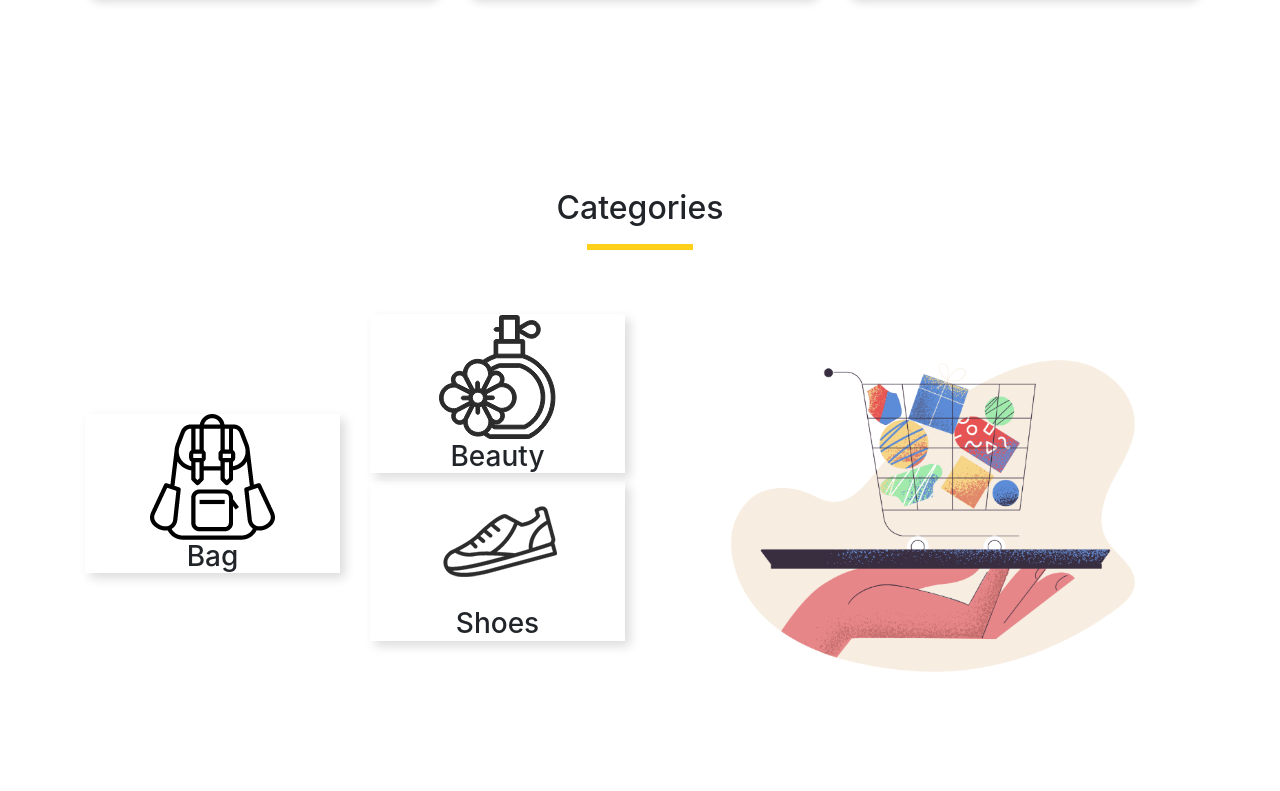
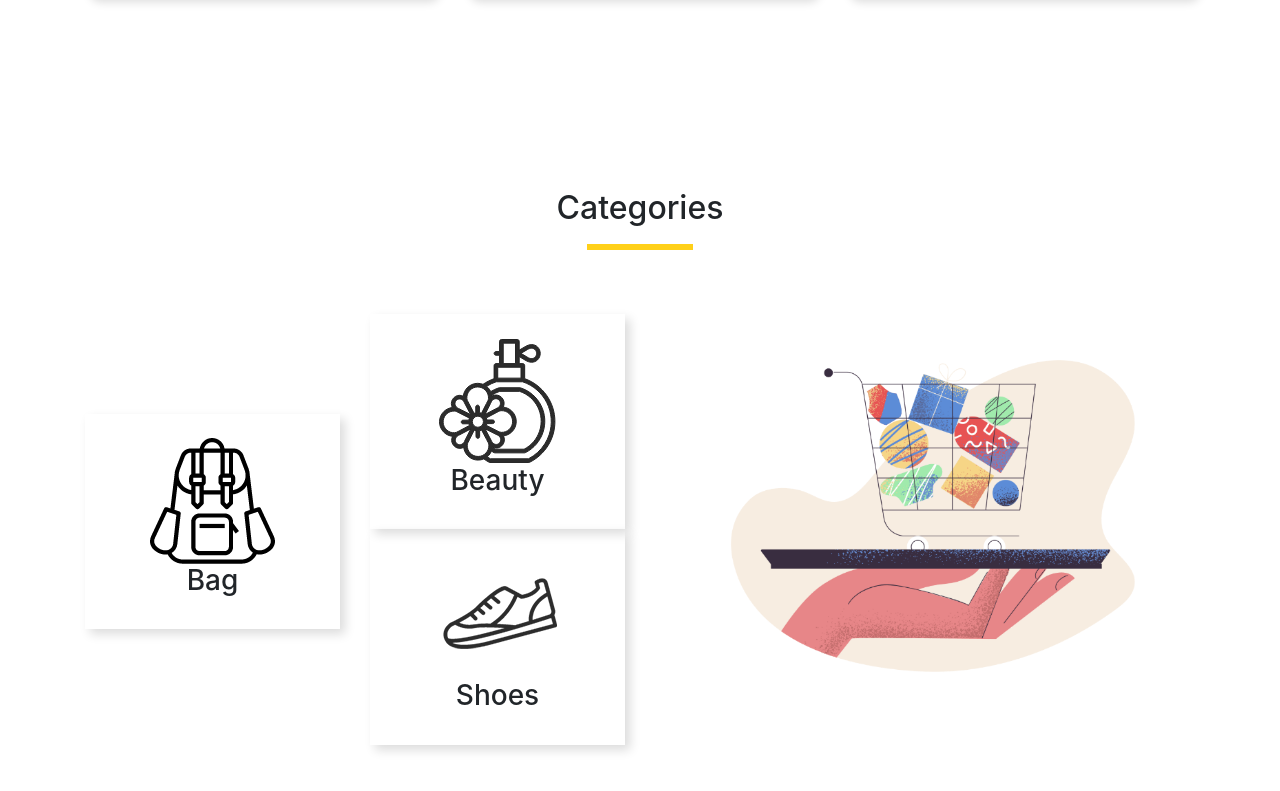
Before and after one commit to codersaed/hot-gadgets, a plain HTML site: page index.html in a window 1280 px wide. Shown: the part 2076-2867 px from the top of the page. Drawn offline with nearby package versions, Linux system fonts and the light colour scheme.

Commit message:
file add

```diff
--- a/index.html
+++ b/index.html
@@ -169,17 +169,17 @@
             </div>
             <div class="row">
                 <div class="col-md-3 box-f">
-                    <div class="box-s">
+                    <div class="box-s py-4">
                         <img src="image/Categories/bag.png" alt="bag">
                         <h3>Bag</h3>
                     </div>
                 </div>
                 <div class="col-md-3">
-                    <div class="box-s">
+                    <div class="box-s py-4">
                         <img src="image/Categories/perfume.png" alt="pale">
                         <h3>Beauty </h3>
                     </div>
-                    <div class="box-s">
+                    <div class="box-s py-4">
                         <img src="image/Categories/shoe.png" alt="perfume">
                         <h3>Shoes</h3>
                     </div>
```
